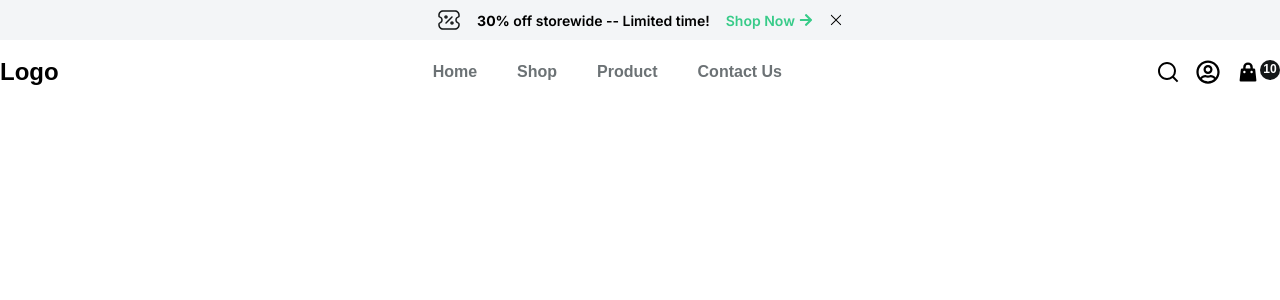
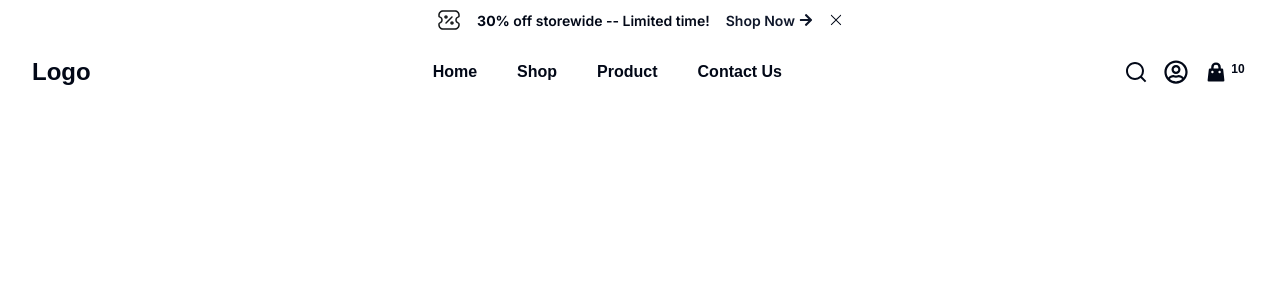
Before and after one commit to sifytul/ProdCom-E, a Next.js app in the folder frontend/: page / in a window 1280 px wide. Shown: the top 300 px of the page. Built offline with nearby package versions, Linux system fonts and the light colour scheme.

Commit message:
💅➕ deps: add shadcn ui dependencies for styling

```diff
--- a/frontend/app/globals.css
+++ b/frontend/app/globals.css
@@ -2,20 +2,82 @@
 @tailwind components;
 @tailwind utilities;
 
-/* :root {
-  --foreground-rgb: 0, 0, 0;
-  --background-start-rgb: 214, 219, 220;
-  --background-end-rgb: 255, 255, 255;
+@layer base {
+  :root {
+    --neutral-black: 195, 9%, 9%;
+    --neutral-white: 0 0% 100%;
+    --neutral-white-100: 210, 20%, 96%;
+    --neutral-gray: 200, 4%, 44%;
+
+    --background: 0 0% 100%;
+    --foreground: 222.2 84% 4.9%;
+
+    --card: 0 0% 100%;
+    --card-foreground: 222.2 84% 4.9%;
+
+    --popover: 0 0% 100%;
+    --popover-foreground: 222.2 84% 4.9%;
+
+    --primary: 222.2 47.4% 11.2%;
+    --primary-foreground: 210 40% 98%;
+
+    --secondary: 210 40% 96.1%;
+    --secondary-foreground: 222.2 47.4% 11.2%;
+
+    --muted: 210 40% 96.1%;
+    --muted-foreground: 215.4 16.3% 46.9%;
+
+    --accent: 153, 59%, 51%;
+    --accent-foreground: 222.2 47.4% 11.2%;
+
+    --destructive: 0 84.2% 60.2%;
+    --destructive-foreground: 210 40% 98%;
+
+    --border: 214.3 31.8% 91.4%;
+    --input: 214.3 31.8% 91.4%;
+    --ring: 222.2 84% 4.9%;
+
+    --radius: 0.5rem;
+  }
+
+  .dark {
+    --background: 222.2 84% 4.9%;
+    --foreground: 210 40% 98%;
+
+    --card: 222.2 84% 4.9%;
+    --card-foreground: 210 40% 98%;
+
+    --popover: 222.2 84% 4.9%;
+    --popover-foreground: 210 40% 98%;
+
+    --primary: 210 40% 98%;
+    --primary-foreground: 222.2 47.4% 11.2%;
+
+    --secondary: 217.2 32.6% 17.5%;
+    --secondary-foreground: 210 40% 98%;
+
+    --muted: 217.2 32.6% 17.5%;
+    --muted-foreground: 215 20.2% 65.1%;
+
+    --accent: 217.2 32.6% 17.5%;
+    --accent-foreground: 210 40% 98%;
+
+    --destructive: 0 62.8% 30.6%;
+    --destructive-foreground: 210 40% 98%;
+
+    --border: 217.2 32.6% 17.5%;
+    --input: 217.2 32.6% 17.5%;
+    --ring: 212.7 26.8% 83.9%;
+  }
 }
 
-@media (prefers-color-scheme: dark) {
-  :root {
-    --foreground-rgb: 255, 255, 255;
-    --background-start-rgb: 0, 0, 0;
-    --background-end-rgb: 0, 0, 0;
+@layer base {
+  * {
+    margin: 0;
+    padding: 0;
+    box-sizing: border-box;
   }
-} */
-
-body {
-  @apply font-poppins;
+  body {
+    @apply bg-background text-foreground font-poppins;
+  }
 }
--- /dev/null
+++ b/frontend/lib/utils.ts
@@ -0,0 +1,6 @@
+import { type ClassValue, clsx } from "clsx"
+import { twMerge } from "tailwind-merge"
+
+export function cn(...inputs: ClassValue[]) {
+  return twMerge(clsx(inputs))
+}
--- a/frontend/tailwind.config.ts
+++ b/frontend/tailwind.config.ts
@@ -1,10 +1,11 @@
-import type { Config } from "tailwindcss";
-
-const config: Config = {
+/** @type {import('tailwindcss').Config} */
+module.exports = {
+  darkMode: ["class"],
   content: [
     "./pages/**/*.{js,ts,jsx,tsx,mdx}",
     "./components/**/*.{js,ts,jsx,tsx,mdx}",
     "./app/**/*.{js,ts,jsx,tsx,mdx}",
+    "./src/**/*.{js,ts,jsx,tsx,mdx}",
   ],
   theme: {
     fontSize: {
@@ -13,32 +14,84 @@
       base: "1rem",
       lg: "1.125rem",
       xl: "1.25rem",
-      "2xl": "2.125rem",
-      "3xl": "2.5rem",
+      "2xl": "1.5rem",
+      "3xl": "2.125rem",
+      "4xl": "2.5rem",
     },
     fontFamily: {
       poppins: ["Poppins", "sans-serif"],
       inter: ["Inter", "sans-serif"],
     },
+    container: {
+      center: true,
+      padding: "2rem",
+      screens: {
+        "2xl": "1400px",
+      },
+    },
     extend: {
-      // backgroundImage: {
-      //   'gradient-radial': 'radial-gradient(var(--tw-gradient-stops))',
-      //   'gradient-conic':
-      //     'conic-gradient(from 180deg at 50% 50%, var(--tw-gradient-stops))',
-      // },
       colors: {
-        primary: "#38CB89",
-        neutral: {
-          black: "#141718",
-          gray: "#6C7275",
-          white: {
-            dark: "#F3F5F7",
-            light: "#FEFEFE",
-          },
+        white: {
+          DEFAULT: "hsl(var(--neutral-white))",
+          100: "hsl(var(--neutral-white-100))",
         },
+        black: "hsl(var(--neutral-black))",
+        gray: "hsl(var(--neutral-gray))",
+
+        border: "hsl(var(--border))",
+        input: "hsl(var(--input))",
+        ring: "hsl(var(--ring))",
+        background: "hsl(var(--background))",
+        foreground: "hsl(var(--foreground))",
+        primary: {
+          DEFAULT: "hsl(var(--primary))",
+          foreground: "hsl(var(--primary-foreground))",
+        },
+        secondary: {
+          DEFAULT: "hsl(var(--secondary))",
+          foreground: "hsl(var(--secondary-foreground))",
+        },
+        destructive: {
+          DEFAULT: "hsl(var(--destructive))",
+          foreground: "hsl(var(--destructive-foreground))",
+        },
+        muted: {
+          DEFAULT: "hsl(var(--muted))",
+          foreground: "hsl(var(--muted-foreground))",
+        },
+        accent: {
+          DEFAULT: "hsl(var(--accent))",
+          foreground: "hsl(var(--accent-foreground))",
+        },
+        popover: {
+          DEFAULT: "hsl(var(--popover))",
+          foreground: "hsl(var(--popover-foreground))",
+        },
+        card: {
+          DEFAULT: "hsl(var(--card))",
+          foreground: "hsl(var(--card-foreground))",
+        },
+      },
+      borderRadius: {
+        lg: "var(--radius)",
+        md: "calc(var(--radius) - 2px)",
+        sm: "calc(var(--radius) - 4px)",
+      },
+      keyframes: {
+        "accordion-down": {
+          from: { height: 0 },
+          to: { height: "var(--radix-accordion-content-height)" },
+        },
+        "accordion-up": {
+          from: { height: "var(--radix-accordion-content-height)" },
+          to: { height: 0 },
+        },
+      },
+      animation: {
+        "accordion-down": "accordion-down 0.2s ease-out",
+        "accordion-up": "accordion-up 0.2s ease-out",
       },
     },
   },
-  plugins: [],
+  plugins: [require("tailwindcss-animate")],
 };
-export default config;
```
Also changed, not shown: frontend/package.json (+7 -1 lines), frontend/components.json (added), 1 other file (tests, documents, lock files or other folders).
